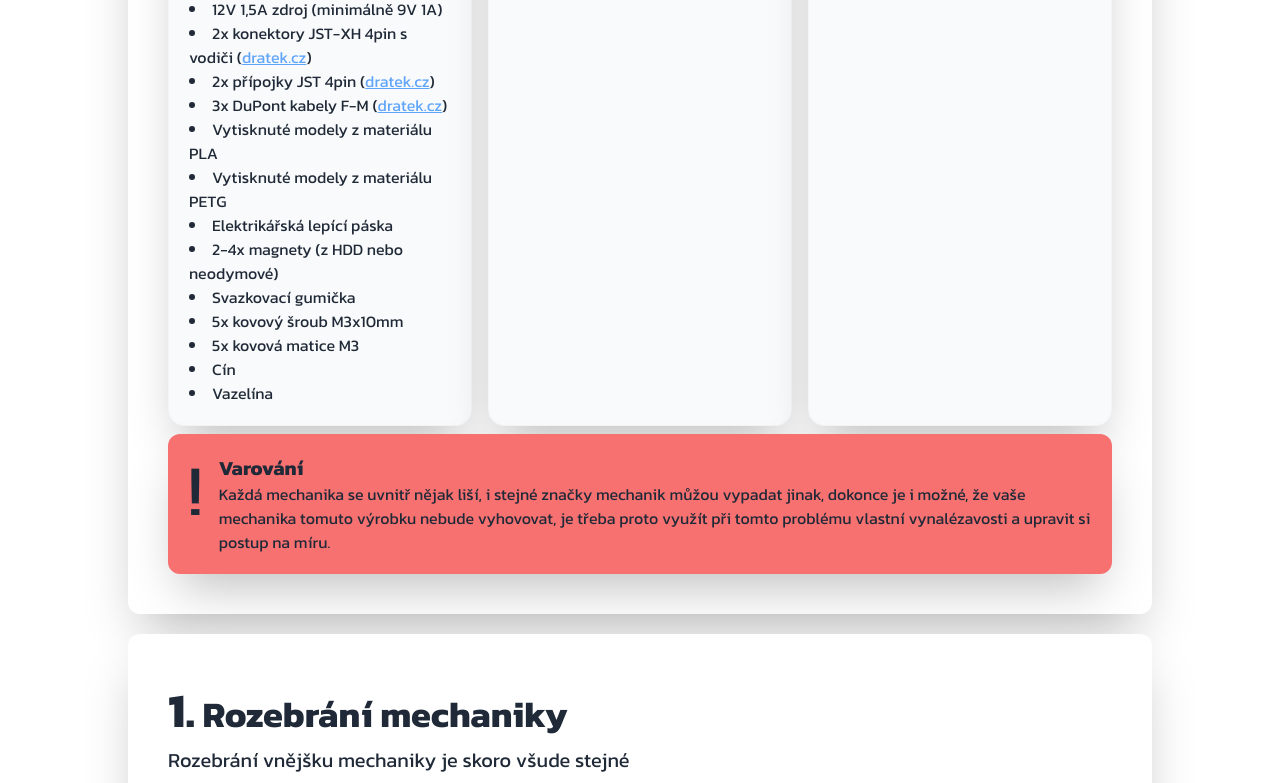
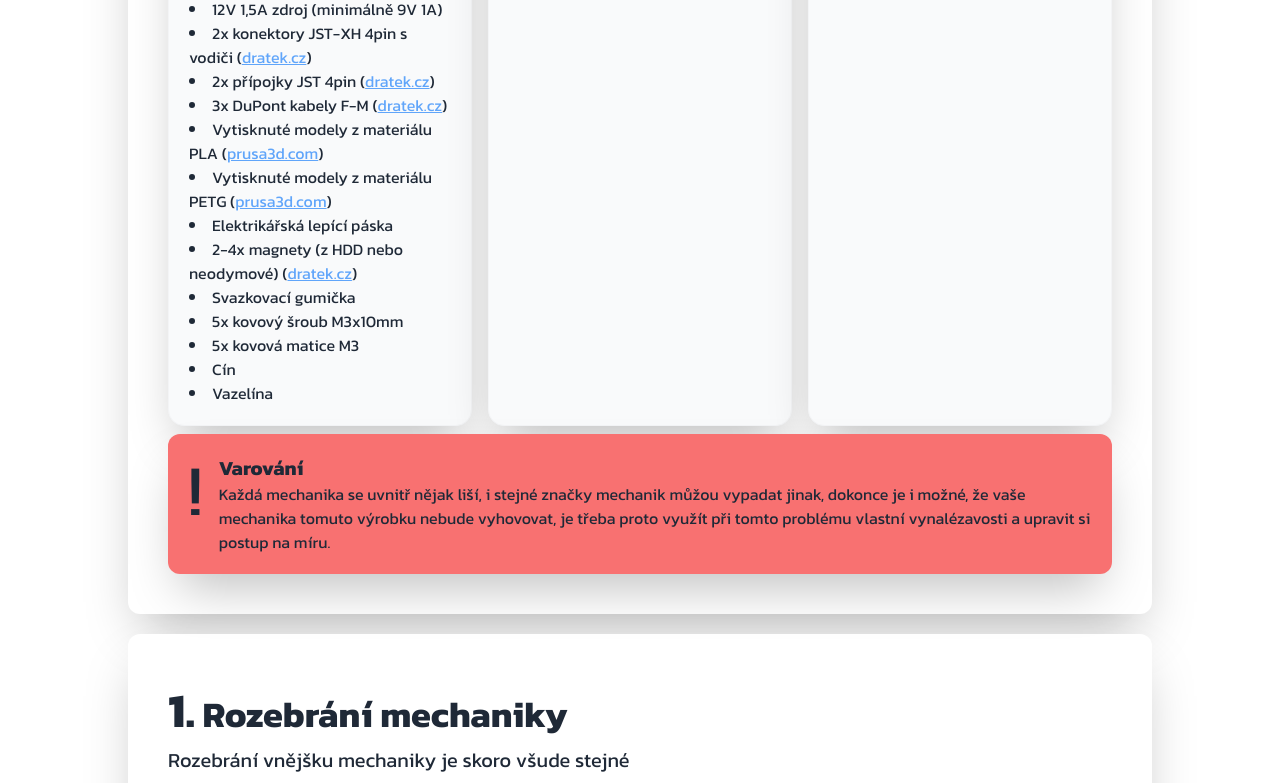
Before and after one commit to OkaJJ/navod-web, a website: page index.html in a window 1280 px wide. Shown: the part 2131-2914 px from the top of the page. Drawn offline with nearby package versions, Linux system fonts and the light colour scheme.

Commit message:
additional info

```diff
--- a/index.html
+++ b/index.html
@@ -82,10 +82,10 @@
                             <li>2x konektory JST-XH 4pin s vodiči (<a class="text-blue-400 hover:text-blue-500 transition-colors underline" href="https://dratek.cz/arduino/3179-jst-xh-2.54mm-4-pin-vodic-samice.html?gclid=CjwKCAiAk--dBhABEiwAchIwkVkqEsYkW220bIo0K0tLd9zvvoJYmxkbnqqVg6O8nKMrbzyw12c7lRoCymoQAvD_BwE" target="_blank">dratek.cz</a>)</li>
                             <li>2x přípojky JST 4pin (<a class="text-blue-400 hover:text-blue-500 transition-colors underline" href="https://dratek.cz/arduino/75022-jst-xh-2.54mm-4-pin-konektor-na-dps-rovny.html" target="_blank">dratek.cz</a>)</li>
                             <li>3x DuPont kabely F-M (<a class="text-blue-400 hover:text-blue-500 transition-colors underline" href="https://dratek.cz/arduino/1560-10cm-dupont-m-f-kabely-barevne-40-zil-samec-samice.html" target="_blank">dratek.cz</a>)</li>
-                            <li>Vytisknuté modely z materiálu PLA</li>
-                            <li>Vytisknuté modely z materiálu PETG</li>
+                            <li>Vytisknuté modely z materiálu PLA (<a class="text-blue-400 hover:text-blue-500 transition-colors underline" href="https://www.prusa3d.com/cs/produkt/prusament-pla-marble-grey-1kg/" target="_blank">prusa3d.com</a>)</li>
+                            <li>Vytisknuté modely z materiálu PETG (<a class="text-blue-400 hover:text-blue-500 transition-colors underline" href="https://www.prusa3d.com/cs/produkt/prusament-petg-mango-yellow-1kg/" target="_blank">prusa3d.com</a>)</li>
                             <li>Elektrikářská lepící páska</li>
-                            <li>2-4x magnety (z HDD nebo neodymové)</li>
+                            <li>2-4x magnety (z HDD nebo neodymové) (<a class="text-blue-400 hover:text-blue-500 transition-colors underline" href="https://dratek.cz/arduino/2050-neodymovy-magnet-kruh-10x5-mm.html" target="_blank">dratek.cz</a>)</li>
                             <li>Svazkovací gumička</li>
                             <li>5x kovový šroub M3x10mm</li>
                             <li>5x kovová matice M3</li>
@@ -233,6 +233,7 @@
                             <p class="text-xl mt-2">Opakujte tento krok, dokuď nemáte požadované součástky</p>
                             <div class="bg-gray-50 border-gray-100 border p-5 rounded-2xl shadow-2xl flex justify-between mt-2">
                                 <ul class="list-disc list-inside">
+                                    <li>4x šroubek držící motor</li>
                                     <li>2x krokový motor</li>
                                     <li>4x kovová osa</li>
                                 </ul>
@@ -458,14 +459,6 @@
                             <p class="text-xl">Pomalu otáčejte po malých krocích trimrem a po každém kroku vyzkoušejte pohnout s motory přes program.</p>
                             <p class="text-xl">Naším cílem je nastavit trimr na driveru tak, aby se hýbal a zbytečně nepřehříval. Jelikož toto budem muset nastavit při finálním sestavení detailněji, nastavíme trimr tak, aby byl pohyb plynulý a protékající proud co nejmenší.</p>
                             <p class="text-xl mt-3"><b>Proto nechte motor v momentě, kdy se po otáčení trimru poprvé plynule pohne.</b> Teď již víme, že motor funguje, tak jak má.</p>
-                            <!-- <div class="relative rounded-xl shadow-2xl bg-green-400 p-5 flex mt-2">
-                                <span class="text-7xl mr-4">!</span>
-                                <div>
-                                    <p class="text-xl font-bold">TIP</p>
-                                    <p>Pro docílení optimálního chodu motoru je opravdu třeba vyhrát si s nastavením trimru na nejnižší možnou hodnotu, později se při delších kreslících úkonech může špatně nastavený krokový motor přehřát a zničit nejen sebe.</p>
-                                    <p>Je také důležité zmínit, že motory, pokud není trimr na minimu, se zahřejou <b>vždy</b>. Při frekventovaném pohybu se motory dokážou velmi zahřát (dokonce i na 90°!). Toto je <b>normální</b> chování.</p>
-                                </div>
-                            </div> -->
                             <p class="text-xl mt-3">Takhle nastavte oba motory, musí se ale <b>vše nastavovat s nějvyšší opatrností</b>, tento krok je nejriskantnější z hlediska destrukce součástek.</p>
                         </div>
                     </div>
```
